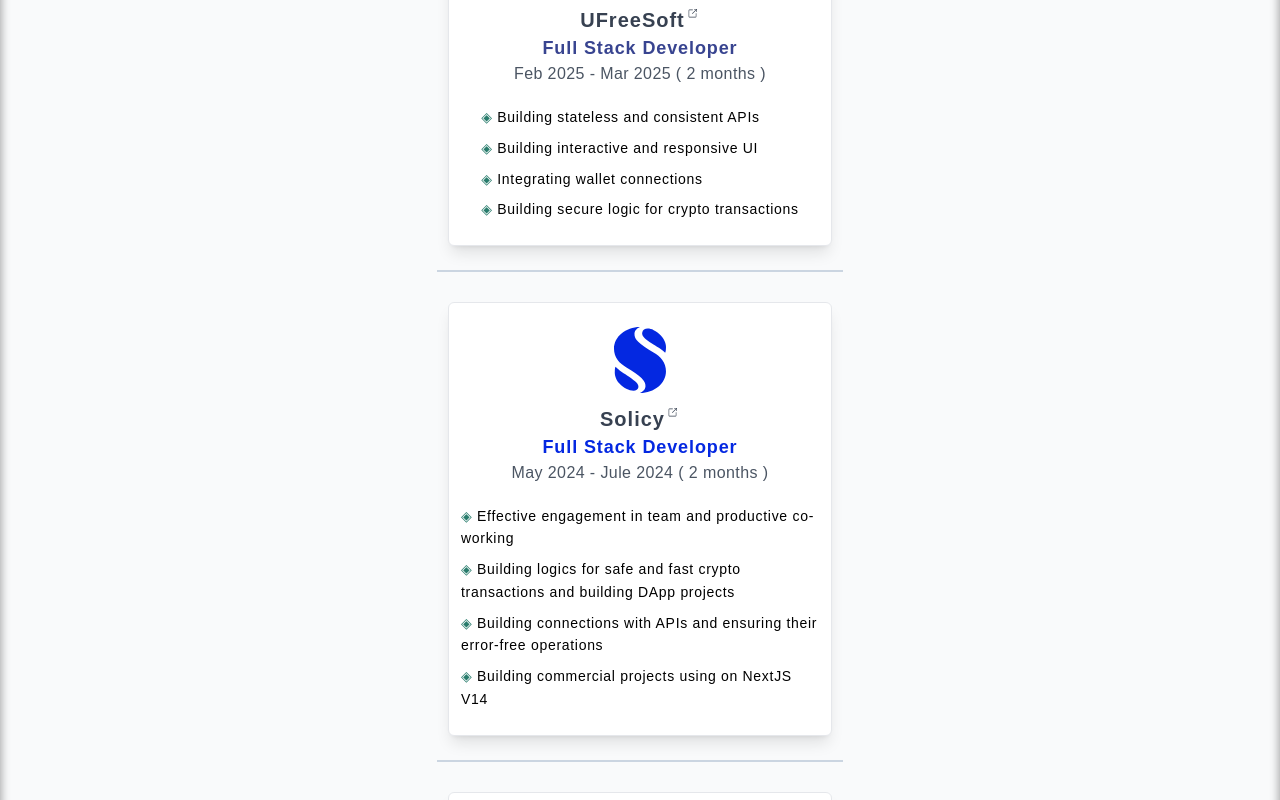
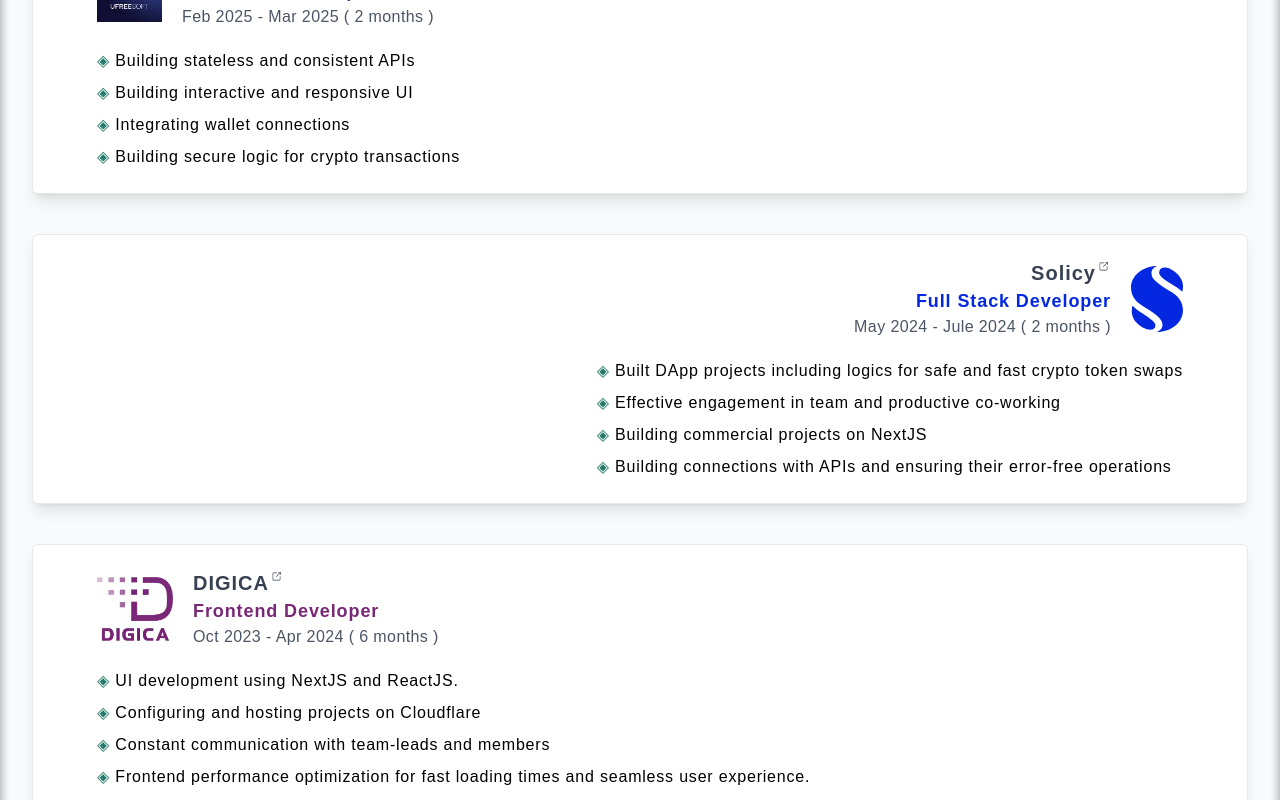
Before and after one commit to mhergharibyan550/personal-website, a Next.js app: page / in a window 1280 px wide. Shown: the part 900-1700 px from the top of the page. Built offline with nearby package versions, Linux system fonts and the light colour scheme; a web font is replaced by a local one.

Commit message:
Finished Experience Desktop version

```diff
--- a/src/components/AboutMe.tsx
+++ b/src/components/AboutMe.tsx
@@ -13,7 +13,7 @@
         width={180}
         className="rounded-full border-[3px] border-custom-blue"
       />
-      <section className="flex flex-col justify-center items-center tracking-widest py-6 w-[600px]">
+      <section className="flex flex-col justify-center items-center tracking-widest py-6 max-w-[600px]">
         <div className="flex flex-col items-center">
           <h1 className="text-custom-green font-bold text-shadow-title">
             Greetings! 👋
--- a/src/components/Experience.tsx
+++ b/src/components/Experience.tsx
@@ -30,10 +30,10 @@
       role: "Full Stack Developer",
       brandColorHex: "#0428E1",
       descriptions: [
+        "Built DApp projects including logics for safe and fast crypto token swaps",
         "Effective engagement in team and productive co-working",
-        "Building logics for safe and fast crypto transactions and building DApp projects",
+        "Building commercial projects on NextJS",
         "Building connections with APIs and ensuring their error-free operations",
-        "Building commercial projects using on NextJS V14",
       ],
       link: "https://solicy.net/",
     },
@@ -44,10 +44,10 @@
       role: "Frontend Developer",
       brandColorHex: "#792876",
       descriptions: [
-        "Building interactive and userfriendly interfaces",
-        "SEO optimization",
-        "Configuring, protecting and hosting projects on Cloudflare",
-        "Constant communication with team-leads",
+        "UI development using NextJS and ReactJS.",
+        "Configuring and hosting projects on Cloudflare",
+        "Constant communication with team-leads and members",
+        "Frontend performance optimization for fast loading times and seamless user experience.",
       ],
       link: "https://www.linkedin.com/company/digicallc/",
     },
@@ -70,14 +70,18 @@
     <div className={cn("flex flex-col items-center", className)}>
       <h2
         id="experience"
-        className="text-3xl font-bold text-gray-800 mb-10 tracking-widest text-shadow-title"
+        className="text-3xl font-bold text-gray-800 mb-10 tracking-widest text-shadow-title scroll-mt-24"
       >
         EXPERIENCE
       </h2>
       <div className="shadow-inner-wide w-full bg-gray-50">
         <MaxWidthWrapper className="flex flex-col items-center py-8">
-          {experienceInfo.map((exp) => (
-            <InfoCard key={exp.companyName} {...exp} />
+          {experienceInfo.map((exp, i) => (
+            <InfoCard
+              {...exp}
+              key={exp.companyName}
+              position={i % 2 == 0 ? "left" : "right"}
+            />
           ))}
         </MaxWidthWrapper>
       </div>
--- a/src/components/Header.tsx
+++ b/src/components/Header.tsx
@@ -7,16 +7,16 @@
 
 const Header = () => {
   return (
-    <header className="bg-custom-green bg-opacity-90 backdrop-blur-2xl w-full fixed top-0 z-[999]">
+    <header className="fixed top-0 w-full z-[999] bg-custom-green bg-opacity-90 backdrop-blur-sm">
       <MaxWidthWrapper className="flex justify-between items-center py-3">
         <Link
           href="/"
-          className="font-rampart text-white text-xl transition-transform hover:scale-105 durat"
+          className="font-rampart text-white text-xl transition-transform hover:scale-105"
         >
           M.G.
         </Link>
         <nav className="text-white flex justify-between items-center tracking-widest space-x-8">
-          <Link className={cn(linkClassnames, "")} href="#">
+          <Link className={cn(linkClassnames, "bg-inherit")} href="#">
             About Me
           </Link>
           <Link className={cn(linkClassnames, "")} href="#experience">
--- a/src/components/InfoCard.tsx
+++ b/src/components/InfoCard.tsx
@@ -4,8 +4,9 @@
 import Link from "next/link";
 import { LinkIcon } from "./ui/icons";
 import { useInView } from "@/hooks/useInView";
+import { cn } from "../../lib/utils";
 
-export interface InfoCardProps {
+export type InfoCardProps = {
   src: string | StaticImageData;
   companyName: string;
   role: string;
@@ -13,7 +14,9 @@
   brandColorHex: string;
   descriptions: Array<string>;
   link: string;
-}
+  className?: string;
+  position?: "left" | "right";
+};
 
 const InfoCard = ({
   src,
@@ -23,25 +26,47 @@
   brandColorHex,
   descriptions,
   link,
+  className,
+  position = "left",
 }: InfoCardProps) => {
   const { ref, isInView } = useInView<HTMLDivElement>();
   return (
     <>
       <div
         ref={ref}
-        className={`flex flex-col items-center w-96 border rounded-md py-6 px-3 bg-white shadow-lg ease-in-out duration-150 hover:scale-105 ${
+        className={cn(
+          `flex flex-col items-center max-w-96 md:max-w-full md:w-full md:my-5 border rounded-md py-6 px-3 bg-white shadow-lg ease-in-out duration-150 hover:scale-[1.03] ${
             isInView ? "animate-fadeIn" : "opacity-0"
+          } ${
+            position == "left"
+              ? "md:items-start md:pl-16"
+              : "md:items-end md:pr-16"
+          }`,
+          className
+        )}
+      >
+        <div
+          className={`flex flex-col md:flex-row items-center ${
+            position == "right" && "md:flex-row-reverse"
           }`}
         >
           <Image
-          className="transition-transform hover:scale-105 ease-in-out duration-150"
+            className="transition-transform hover:scale-105 ease-in-out duration-150 object-contain"
             src={src}
             height={65}
             alt="Solicy Logo"
           />
+
+          <div
+            className={`flex flex-col justify-center items-center ${
+              position == "left"
+                ? "md:items-start md:ml-5"
+                : "md:items-end md:mr-5"
+            }`}
+          >
             <Link
               href={link}
-          className="flex text-gray-700 font-bold text-xl tracking-wider mt-3 hover:scale-105 ease-in-out duration-150"
+              className="flex text-gray-700 font-bold text-xl tracking-wider mt-3 md:mt-0 hover:scale-105 ease-in-out duration-150"
             >
               {companyName}
               <LinkIcon height={15} width={15} />
@@ -52,11 +77,16 @@
             >
               {role}
             </h4>
-        <p className="text-gray-600 font-medium tracking-wide">{duration}</p>
+            <p className="text-gray-600 font-medium tracking-wide">
+              {duration}
+            </p>
+          </div>
+        </div>
+
         <ul className="flex flex-col gap-y-2 mt-5">
           {descriptions.map((desc, i) => (
             <li
-              className="text-black-700 leading-relaxed tracking-wider text-sm"
+              className="text-black-700 leading-relaxed tracking-wider text-sm md:text-base"
               key={i}
             >
               <span className="text-custom-green">◈ </span>
@@ -65,7 +95,7 @@
           ))}
         </ul>
       </div>
-      <hr className="h-2 m-6 w-1/3 border-slate-300 border-t-2" />
+      <hr className="h-2 m-6 w-1/3 border-slate-300 border-t-2 md:hidden" />
     </>
   );
 };
--- a/src/components/ui/Button.tsx
+++ b/src/components/ui/Button.tsx
@@ -1,5 +1,5 @@
-import { VariantProps, cva } from "class-variance-authority";
-import { ButtonHTMLAttributes, forwardRef, RefObject } from "react";
+import { cva, VariantProps } from "class-variance-authority";
+import { ButtonHTMLAttributes, RefObject } from "react";
 import { cn } from "../../../lib/utils";
 
 const buttonVariants = cva(
```
Lines whose indentation alone changed are shown as unchanged.
